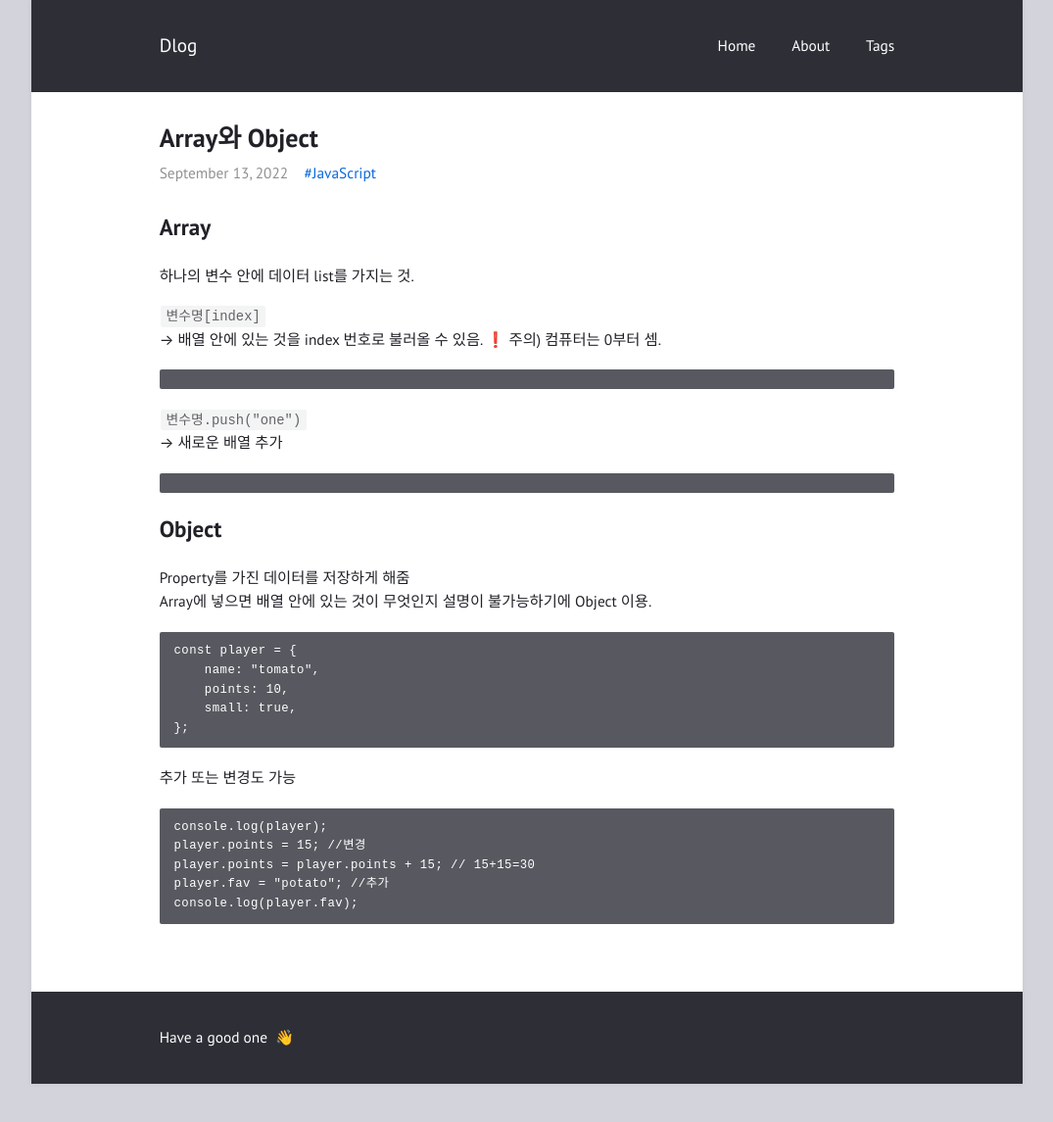
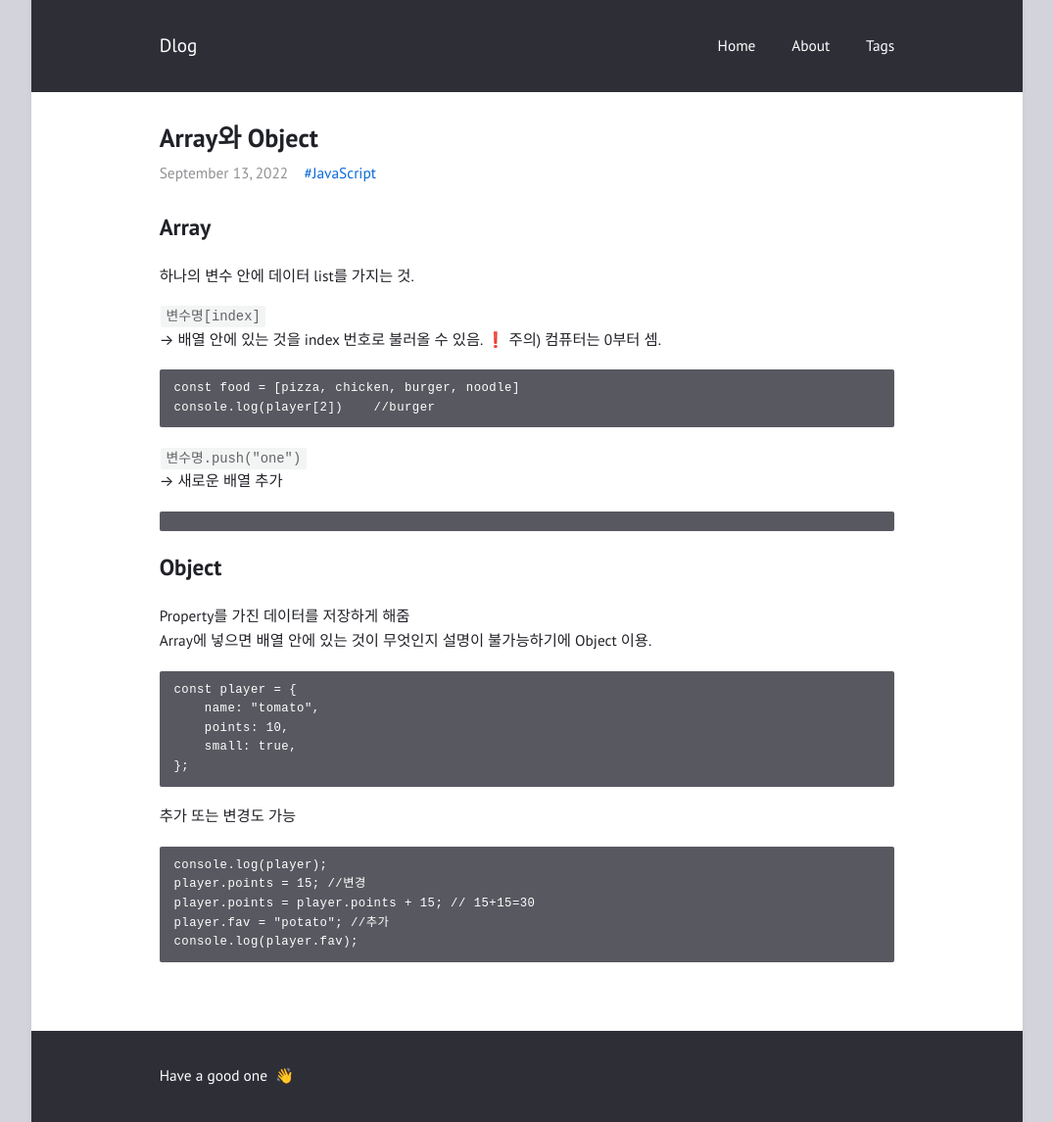
Before and after one commit to feb-dain/feb-dain.github.io, a Jekyll site: the page built from _posts/2022-09-13-array-and-object.md, in a window 1280 px wide. Shown: the whole page at 98% size, without its empty margins (102-1177 px from the left). Built offline with Jekyll 4.4.1, drawn with Linux system fonts in a browser that asks for light colours; comment, search, counter and statistics services are not loaded; before the commit the page ends 1106 px from its top, so only the background shows below that.

Commit message:
Update 2022-09-13-array-and-object.md

````diff
--- a/_posts/2022-09-13-array-and-object.md
+++ b/_posts/2022-09-13-array-and-object.md
@@ -10,7 +10,14 @@ tags: JavaScript
 `변수명[index]`<br>
 → 배열 안에 있는 것을 index 번호로 불러올 수 있음. ❗️ 주의) 컴퓨터는 0부터 셈.
 ```
+const food = [pizza, chicken, burger, noodle]
+console.log(player[2])    //burger
 ```
+
+
+
+
+
 
 `변수명.push("one")`<br>
 → 새로운 배열 추가
````
